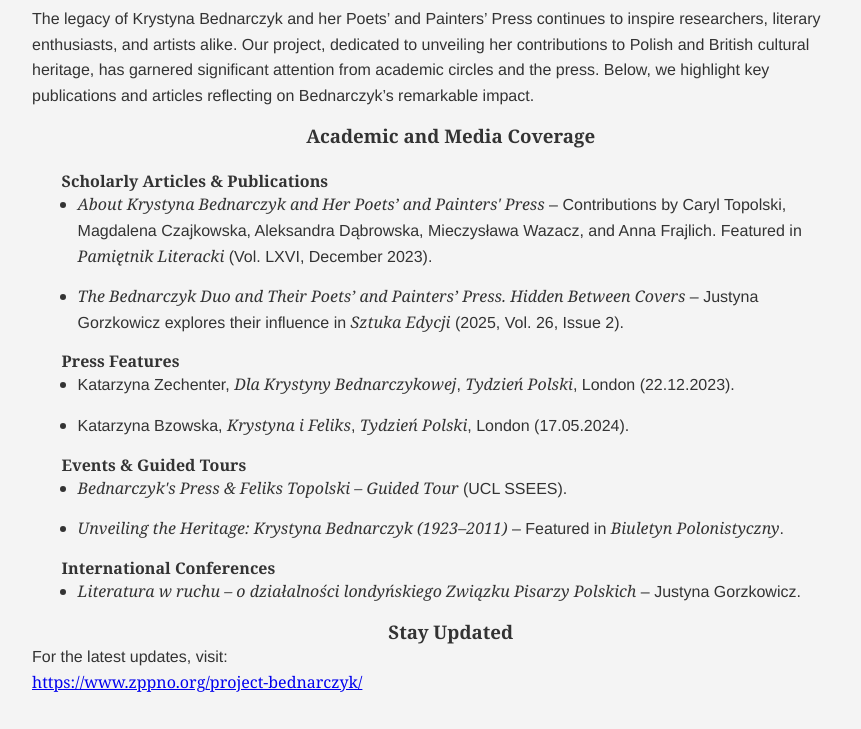
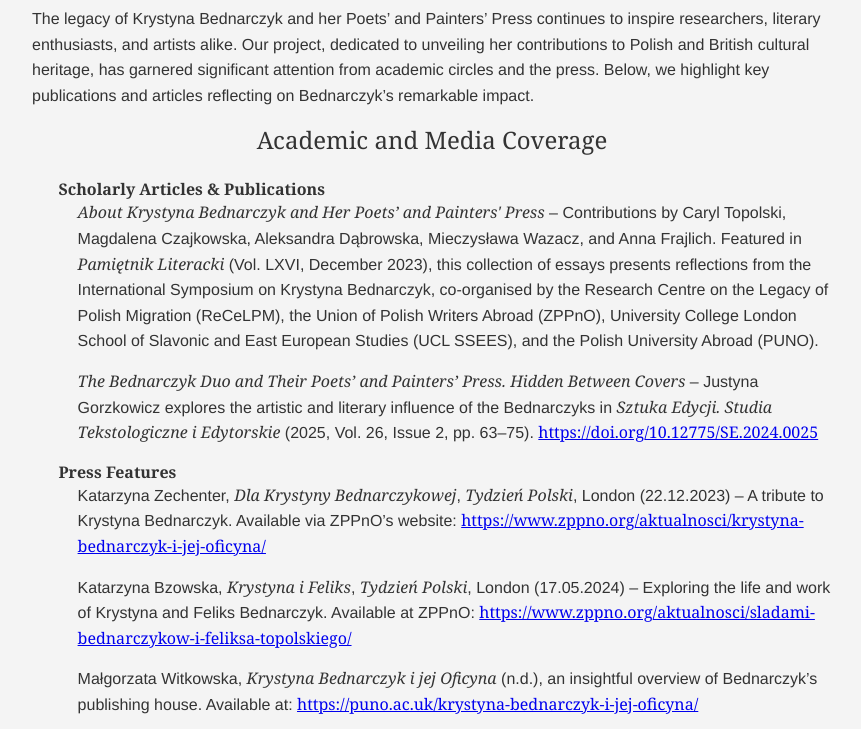
Before and after one commit to BluePointArt-Bednarczyk/www_bednarczyk, an Astro site: page /project_media in a window 1280 px wide. Shown: the part 252-981 px from the top of the page, without its empty margins (208-1069 px from the left). Built offline with nearby package versions, Linux system fonts and the light colour scheme; Astro itself is replaced by a stand-in of ours.

Commit message:
styling project_media.astro

```diff
--- a/public/styles/global.css
+++ b/public/styles/global.css
@@ -293,6 +293,18 @@
   text-align: center;
 }
 
+.content-container h4{
+  padding-left: 1.8em;
+}
+
+.content-container ul li{
+  padding-left: 3em;
+  list-style: none; /* Removes default bullets */
+
+}
+
+
+
 /* Text margins for readability */
 .content-container p {
   margin-left: auto;
@@ -315,3 +327,10 @@
     /* Almost full-width on mobile */
   }
 }
+
+.markdown-content {
+  max-width: 70vw;
+  margin: auto;
+  padding: 20px;
+  font-family: 'Old Standard TT', serif;
+}
--- a/src/layouts/Layout.astro
+++ b/src/layouts/Layout.astro
@@ -6,7 +6,7 @@
   <head>
     <meta charset="UTF-8" />
     <meta name="viewport" content="width=device-width, initial-scale=1.0" />
-    <title>Unveiling the Heritage/ Oficyna Poetow i Malarzy/ Krystyna i Czeslaw Bednarczyk</title>
+    <title>My Astro Website</title>
 
     <link
       href="https://fonts.googleapis.com/css2?family=Old+Standard+TT&display=swap"
@@ -22,7 +22,7 @@
       <ul>
         <li><a href="/">Home</a></li>
         <li><a href="/about">About</a></li>
-        <li><a href="/outcome">Project Outcome</a></li>
+        <li><a href="/outcome">Project outcome</a></li>
       </ul>
     </header>
 
--- a/src/pages/project_media.astro
+++ b/src/pages/project_media.astro
@@ -3,104 +3,141 @@
 ---
 
 <Layout>
-    <style>
-        h1,
-        h2,
-        h3,
-        h4,
-        h5,
-        h6 {
-            padding-left: 2em;
-        }
-
-        ul {
-            padding-left: 3em;
-        }
-
-        li {
-            margin-bottom: 8px;
-        }
-
-    </style>
-
   <div class="content-container">
-        <h1>Press About the Project</h1><br />
+    <h1>Press About the Project – Bednarczyk</h1><br />
     <p>
       The legacy of Krystyna Bednarczyk and her Poets’ and Painters’ Press
-            continues to inspire researchers, literary enthusiasts, and artists
-            alike. Our project, dedicated to unveiling her contributions to
-            Polish and British cultural heritage, has garnered significant
-            attention from academic circles and the press. Below, we highlight
-            key publications and articles reflecting on Bednarczyk’s remarkable
-            impact.
+      continues to inspire researchers, literary enthusiasts, and artists alike.
+      Our project, dedicated to unveiling her contributions to Polish and
+      British cultural heritage, has garnered significant attention from
+      academic circles and the press. Below, we highlight key publications and
+      articles reflecting on Bednarczyk’s remarkable impact.
     </p>
-
-        <h3><b>Academic and Media Coverage</b></h3><br />
-
-        <h4><b>Scholarly Articles & Publications</b></h4>
+    <h2 id="academic-and-media-coverage">Academic and Media Coverage</h2><br />
+    <h4 id="-scholarly-articles-publications-">
+      <strong>Scholarly Articles &amp; Publications</strong>
+    </h4>
     <ul>
       <li>
         <p>
           <em
-                        >About Krystyna Bednarczyk and Her Poets’ and Painters'
-                        Press</em
-                    > – Contributions by Caryl Topolski, Magdalena Czajkowska, Aleksandra
-                    Dąbrowska, Mieczysława Wazacz, and Anna Frajlich. Featured in
-                    <em>Pamiętnik Literacki</em> (Vol. LXVI, December 2023).
+            >About Krystyna Bednarczyk and Her Poets’ and Painters&#39; Press</em
+          > – Contributions by Caryl Topolski, Magdalena Czajkowska, Aleksandra Dąbrowska,
+          Mieczysława Wazacz, and Anna Frajlich. Featured in <em
+            >Pamiętnik Literacki</em
+          > (Vol. LXVI, December 2023), this collection of essays presents reflections
+          from the International Symposium on Krystyna Bednarczyk, co-organised by
+          the Research Centre on the Legacy of Polish Migration (ReCeLPM), the Union
+          of Polish Writers Abroad (ZPPnO), University College London School of Slavonic
+          and East European Studies (UCL SSEES), and the Polish University Abroad
+          (PUNO).
         </p>
       </li>
-            <li><p>
+      <li>
+        <p>
           <em
-                    >The Bednarczyk Duo and Their Poets’ and Painters’ Press.
-                    Hidden Between Covers</em
-                > – Justyna Gorzkowicz explores their influence in <em
-                    >Sztuka Edycji</em
-                > (2025, Vol. 26, Issue 2).
-            </p></li>
+            >The Bednarczyk Duo and Their Poets’ and Painters’ Press. Hidden
+            Between Covers</em
+          > – Justyna Gorzkowicz explores the artistic and literary influence of
+          the Bednarczyks in <em
+            >Sztuka Edycji. Studia Tekstologiczne i Edytorskie</em
+          > (2025, Vol. 26, Issue 2, pp. 63–75). <a
+            href="https://doi.org/10.12775/SE.2024.0025"
+            >https://doi.org/10.12775/SE.2024.0025</a
+          >
+        </p>
+      </li>
     </ul>
-
-        <h4><b>Press Features</b></h4>
+    <h4 id="-press-features-"><strong>Press Features</strong></h4>
     <ul>
-            <li><p>
+      <li>
+        <p>
           Katarzyna Zechenter, <em>Dla Krystyny Bednarczykowej</em>, <em
             >Tydzień Polski</em
-                >, London (22.12.2023).
-            </p></li>
-            <li><p>
-                Katarzyna Bzowska, <em>Krystyna i Feliks</em>, <em
-                    >Tydzień Polski</em
-                >, London (17.05.2024).
-            </p></li>
+          >, London (22.12.2023) – A tribute to Krystyna Bednarczyk. Available
+          via ZPPnO’s website: <a
+            href="https://www.zppno.org/aktualnosci/krystyna-bednarczyk-i-jej-oficyna/"
+            >https://www.zppno.org/aktualnosci/krystyna-bednarczyk-i-jej-oficyna/</a
+          >
+        </p>
+      </li>
+      <li>
+        <p>
+          Katarzyna Bzowska, <em>Krystyna i Feliks</em>, <em>Tydzień Polski</em
+          >, London (17.05.2024) – Exploring the life and work of Krystyna and
+          Feliks Bednarczyk. Available at ZPPnO: <a
+            href="https://www.zppno.org/aktualnosci/sladami-bednarczykow-i-feliksa-topolskiego/"
+            >https://www.zppno.org/aktualnosci/sladami-bednarczykow-i-feliksa-topolskiego/</a
+          >
+        </p>
+      </li>
+      <li>
+        <p>
+          Małgorzata Witkowska, <em>Krystyna Bednarczyk i jej Oficyna</em> (n.d.),
+          an insightful overview of Bednarczyk’s publishing house. Available at:
+          <a href="https://puno.ac.uk/krystyna-bednarczyk-i-jej-oficyna/"
+            >https://puno.ac.uk/krystyna-bednarczyk-i-jej-oficyna/</a
+          >
+        </p>
+      </li>
     </ul>
-
-        <h4><b>Events & Guided Tours</b></h4>
+    <h4 id="-events-guided-tours-">
+      <strong>Events &amp; Guided Tours</strong>
+    </h4>
     <ul>
-            <li><p>
-                <em>Bednarczyk's Press & Feliks Topolski – Guided Tour</em> (UCL
-                SSEES).
-            </p></li>
-            <li><p>
-                <em>Unveiling the Heritage: Krystyna Bednarczyk (1923–2011)</em>
-                – Featured in <em>Biuletyn Polonistyczny</em>.
-            </p></li>
+      <li>
+        <p>
+          <em>Bednarczyk&#39;s Press &amp; Feliks Topolski – Guided Tour</em> (UCL
+          SSEES) – An in-depth exploration of the artistic and literary scene under
+          the Waterloo Arcades. <a
+            href="https://www.ucl.ac.uk/ssees/events/2024/may/bednarczyks-press-feliks-topolski-guided-tour"
+            >https://www.ucl.ac.uk/ssees/events/2024/may/bednarczyks-press-feliks-topolski-guided-tour</a
+          >
+        </p>
+      </li>
+      <li>
+        <p>
+          <em>Unveiling the Heritage: Krystyna Bednarczyk (1923–2011)</em> – A retrospective
+          on her life and contributions, featured in <em
+            >Biuletyn Polonistyczny</em
+          >. <a
+            href="https://www.biuletynpolonistyczny.pl/en/projects/unveiling-the-heritage-krystyna-bednarczyk-19232011-polish-poet-and-co-founder-of-poets-and-painters-press-in-london,1849/details"
+            >https://www.biuletynpolonistyczny.pl/en/projects/unveiling-the-heritage-krystyna-bednarczyk-19232011-polish-poet-and-co-founder-of-poets-and-painters-press-in-london,1849/details</a
+          >
+        </p>
+      </li>
+      <li>
+        <p>
+          Justyna Gorzkowicz &amp; Jarosław Solecki, <em
+            >We built the AR Heritage App for &#39;Unveiling the Heritage of
+            Krystyna Bednarczyk&#39; project!</em
+          > – A digital initiative to bring Bednarczyk’s legacy to new audiences.
+          <a href="https://bluepointart.uk/ar-heritage-app/"
+            >https://bluepointart.uk/ar-heritage-app/</a
+          >
+        </p>
+      </li><br />
     </ul>
-
-        <h4><b>International Conferences</b></h4>
+    <h2 id="-international-conferences-">International Conferences</h2><br />
     <ul>
-            <li><p>
+      <li>
         <em
-                    >Literatura w ruchu – o działalności londyńskiego Związku
-                    Pisarzy Polskich</em
-                > – Justyna Gorzkowicz.
-            </p></li>
-        </ul>
-
-        <h3><b>Stay Updated</b></h3>
+          >Literatura w ruchu – o działalności londyńskiego Związku Pisarzy
+          Polskich</em
+        > – Justyna Gorzkowicz discusses Polish literature’s global impact at the
+        conference
+        <em
+          >Literatura polska w świecie. Światowe transfery literatury polskiej</em
+        > (19–20 November 2024, University of Silesia).
+      </li>
+    </ul><br />
+    <h2 id="-stay-updated-">Stay Updated</h2><br />
     <p>
-            For the latest updates, visit: <br />
-            <a href="https://www.zppno.org/project-bednarczyk/"
+      For the latest updates on the project, upcoming events, and newly
+      published research, visit our official page: <a
+        href="https://www.zppno.org/project-bednarczyk/"
         >https://www.zppno.org/project-bednarczyk/</a
       >
-        </p>
+    </p><br />
   </div>
 </Layout>
```
Lines whose indentation alone changed are shown as unchanged.
